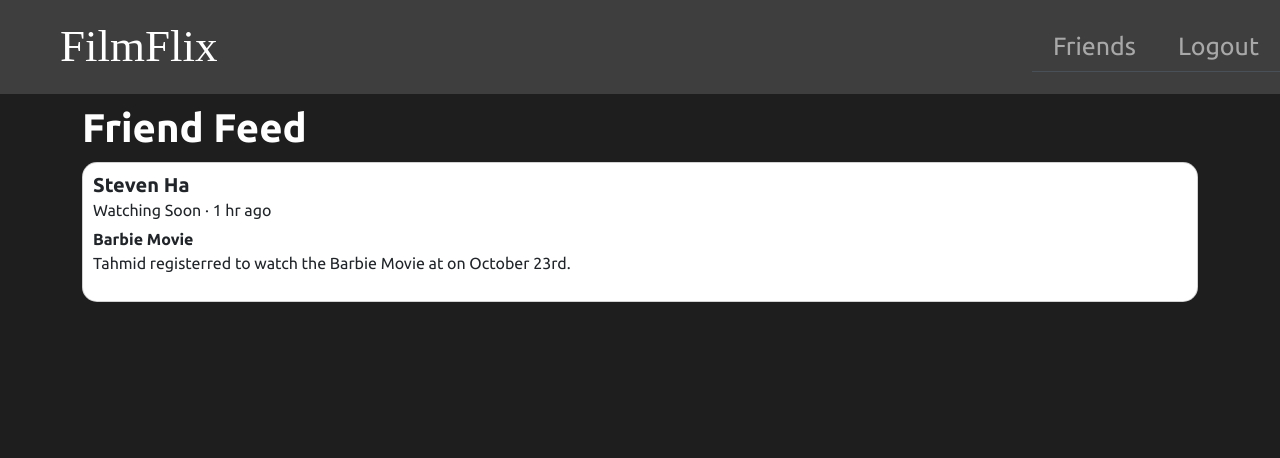
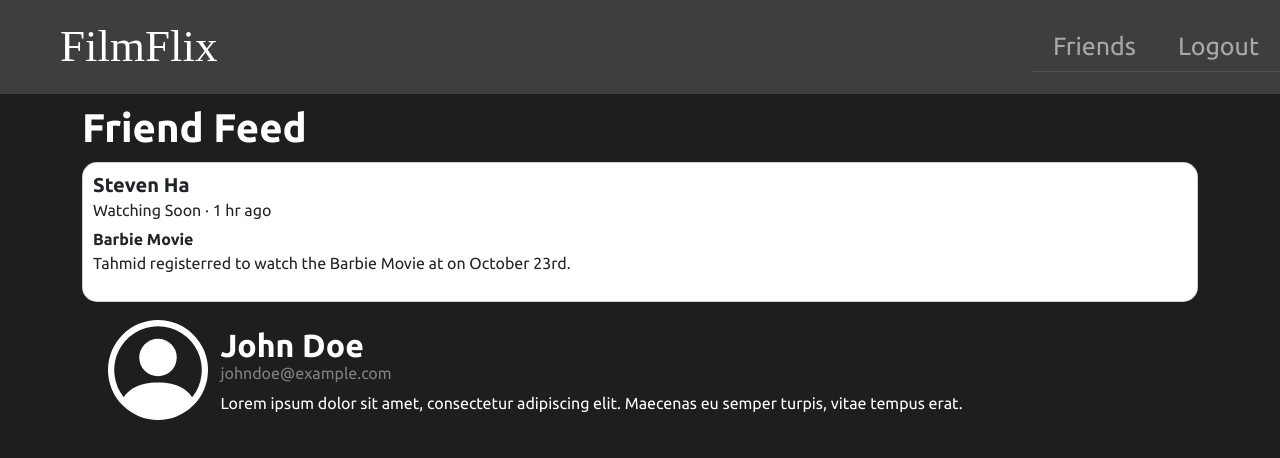
Before and after one commit to tahmid-23/FilmFlix, a React (Vite) app in the folder frontend/: page /feed in a window 1280 px wide. Shown: the top 458 px of the page. Built offline with nearby package versions, Linux system fonts and the light colour scheme; a web font is replaced by a local one.

Commit message:
oqiwjdioj

```diff
--- a/frontend/src/components/ProfileCard.tsx
+++ b/frontend/src/components/ProfileCard.tsx
@@ -1,4 +1,5 @@
 import { Stack } from 'react-bootstrap';
+import { BsPersonCircle } from 'react-icons/bs';
 
 interface ProfileCardProps {
   name: string;
@@ -8,6 +9,13 @@ interface ProfileCardProps {
 
 const ProfileCard = ({ name, email, bio }: ProfileCardProps) => {
   return (
+    <Stack direction="horizontal" style={{ padding: '2vh 2vw' }}>
+      <div className="icon-container">
+        <BsPersonCircle
+          style={{ color: 'white', width: '100px', height: '100px' }}
+          className="profile-icon"
+        />
+      </div>
       <Stack gap={2} style={{ padding: '1vh 1vw' }}>
         <div>
           <h2 style={{ margin: 0, color: 'white' }}>
@@ -17,6 +25,7 @@ const ProfileCard = ({ name, email, bio }: ProfileCardProps) => {
         </div>
         <p style={{ margin: 0, color: 'white' }}>{bio}</p>
       </Stack>
+    </Stack>
   );
 };
 
--- a/frontend/src/pages/Feed.tsx
+++ b/frontend/src/pages/Feed.tsx
@@ -2,6 +2,7 @@ import { Container } from 'react-bootstrap';
 
 import MainNav from '../components/MainNav';
 import FeedBox from '../components/FeedBox';
+import ProfileCard from '../components/ProfileCard';
 
 // Add typing for props when necessary
 export default function Feed({ props }: any) {
@@ -20,6 +21,11 @@ export default function Feed({ props }: any) {
             <b>Friend Feed</b>
           </h1>
           <FeedBox />
+          <ProfileCard
+            name="John Doe"
+            email="johndoe@example.com"
+            bio="Lorem ipsum dolor sit amet, consectetur adipiscing elit. Maecenas eu semper turpis, vitae tempus erat."
+          />
         </Container>
       </Container>
     </>
```
Lines whose indentation alone changed are shown as unchanged.
